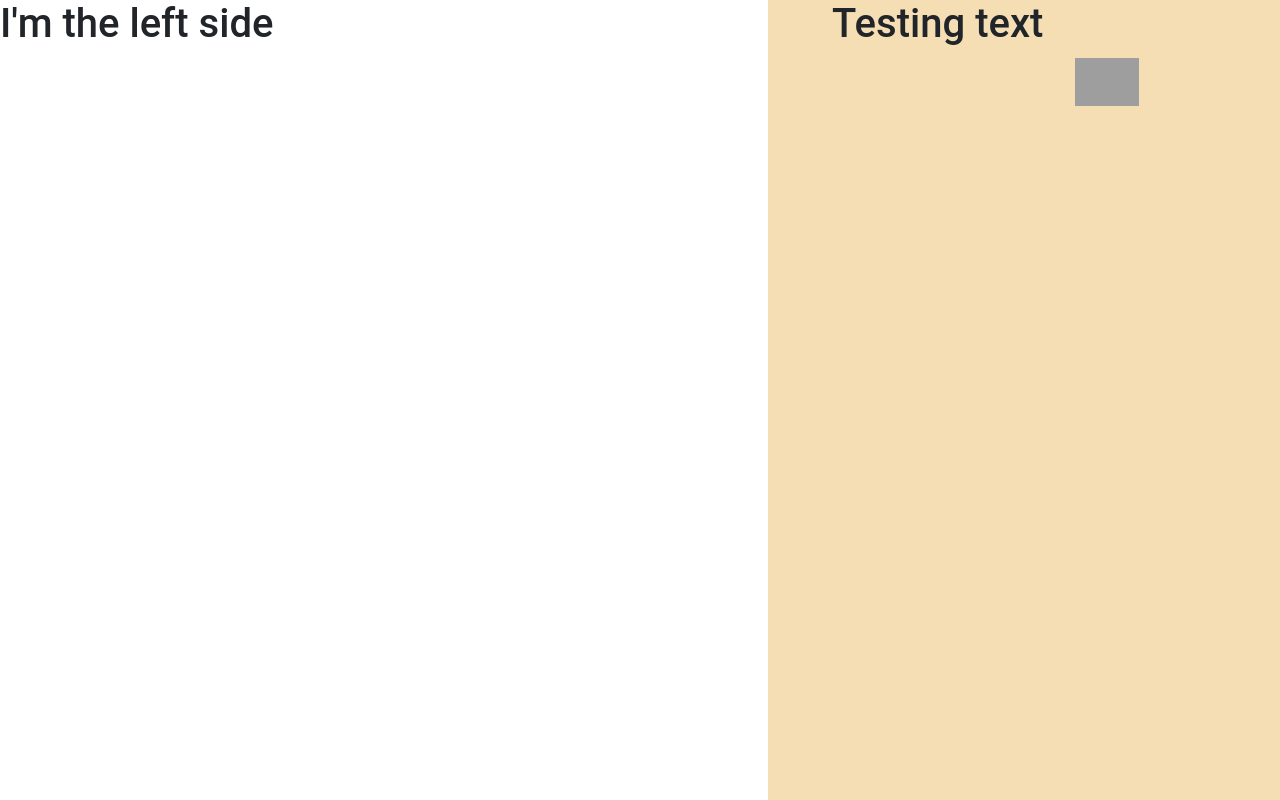
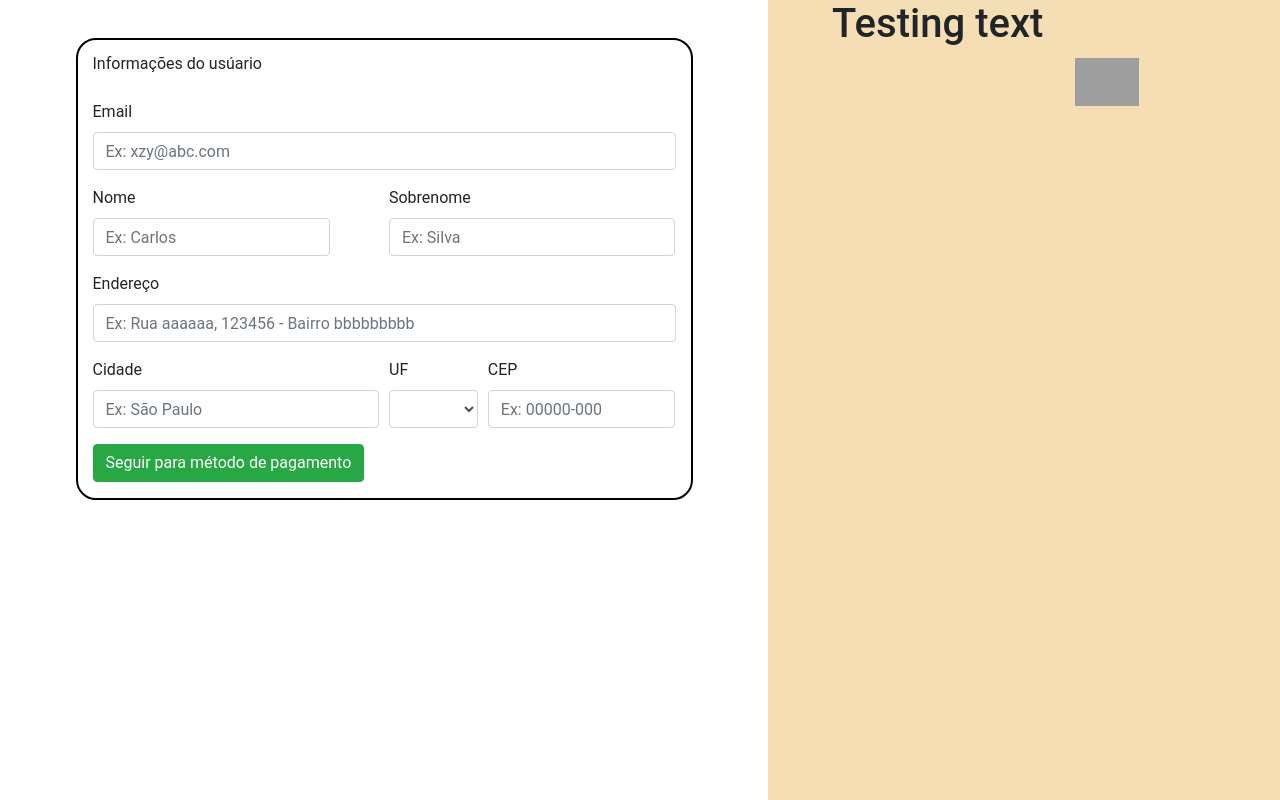
Before and after one commit to Bbeluco/react-checkout-page, a React (Create React App) app: page / in a window 1280 px wide. Built offline with nearby package versions, Linux system fonts and the light colour scheme; grey boxes are pictures that could not be loaded.

Commit message:
Left att 1.0
Atualizando form

```diff
--- a/src/components/Menu/LeftSide.css
+++ b/src/components/Menu/LeftSide.css
@@ -3,3 +3,18 @@
     height: 100vh;
     width: 60%;
 }
+.formzim {
+    position: relative;
+    margin-top: 5%;
+    margin-left:auto;
+    margin-right:auto;
+}
+.container{
+    border: 2px solid black;
+    border-spacing: 2px;
+    border-radius: 20px;
+}
+.titulo{
+    position: relative;
+    margin-top: 2%;
+}
--- a/src/components/Menu/LeftSide.js
+++ b/src/components/Menu/LeftSide.js
@@ -1,10 +1,97 @@
 import React from 'react';
 import './LeftSide.css'
+import { Col, Row, Button,  Form, FormGroup, Label, Input} from 'reactstrap';
 
 function LeftSide() {
     return(
         <div className="LeftSide">
-            <h1>I'm the left side</h1>
+            <Form className="formzim">
+            <div className="container">
+                <FormGroup>
+                        <Label for="exampleEmail" className="titulo">Informações do usúario</Label>
+                </FormGroup>
+                <Row form >
+                <Col md={12}>
+                    <FormGroup>
+                        <Label for="exampleEmail">Email</Label>
+                        <Input type="email" name="email" id="exampleEmail" placeholder="Ex: xzy@abc.com" />
+                    </FormGroup>
+                </Col>
+                </Row>
+                <Row form>
+                    <Col md={5}>
+                        <FormGroup>
+                            <Label for="examplePassword">Nome</Label>
+                            <Input type="password" name="password" id="examplePassword" placeholder="Ex: Carlos" />
+                        </FormGroup>
+                    </Col>
+                    <Col md={1}>
+                    </Col>
+                    <Col md={6}>
+                        <FormGroup>
+                            <Label for="exampleAddress">Sobrenome</Label>
+                            <Input type="text" name="address" id="exampleAddress" placeholder="Ex: Silva"/>
+                        </FormGroup>
+                    </Col>
+                </Row>
+                <FormGroup>
+                    <Label for="exampleAddress2">Endereço</Label>
+                    <Input type="text" name="address2" id="exampleAddress2" placeholder="Ex: Rua aaaaaa, 123456 - Bairro bbbbbbbbb"/>
+                </FormGroup>
+                <Row form>
+                    <Col md={6}>
+                    <FormGroup>
+                        <Label for="exampleCity">Cidade</Label>
+                        <Input type="text" name="city" id="exampleCity" placeholder="Ex: São Paulo"/>
+                    </FormGroup>
+                    </Col>
+                    <Col md={2}>
+                    <FormGroup>
+                        <Label for="exampleState">UF</Label>
+                        <Input type="select" name="select" id="exampleSelect">
+                            <option> </option>
+                            <option>AC</option>
+                            <option>AL</option>
+                            <option>AP</option>
+                            <option>AM</option>
+                            <option>BA</option>
+                            <option>CE</option>
+                            <option>DF</option>
+                            <option>ES</option>
+                            <option>GO</option>
+                            <option>MA</option>
+                            <option>MT</option>
+                            <option>MS</option>
+                            <option>MG</option>
+                            <option>PA</option>
+                            <option>PB</option>
+                            <option>PR</option>
+                            <option>PE</option>
+                            <option>PI</option>
+                            <option>RJ</option>
+                            <option>RN</option>
+                            <option>RS</option>
+                            <option>RO</option>
+                            <option>RR</option>
+                            <option>SC</option>
+                            <option>SP</option>
+                            <option>SE</option>
+                            <option>TO</option>
+                        </Input>
+                    </FormGroup>
+                    </Col>
+                    <Col md={4}>
+                    <FormGroup>
+                        <Label for="exampleZip">CEP</Label>
+                        <Input type="text" name="zip" id="exampleZip" placeholder="Ex: 00000-000"/>
+                    </FormGroup>
+                    </Col>
+                </Row>
+                <FormGroup>
+                    <Button color="success">Seguir para método de pagamento</Button>
+                </FormGroup>
+                </div>
+            </Form>
         </div>
     )
 }
```
